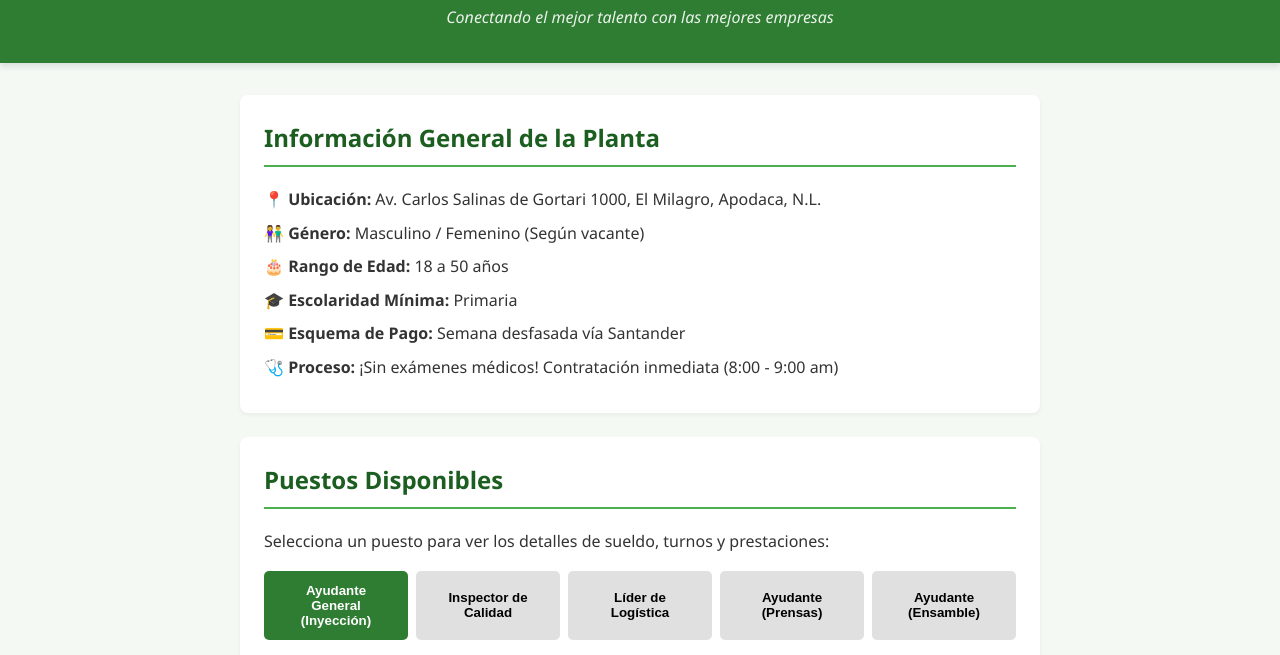
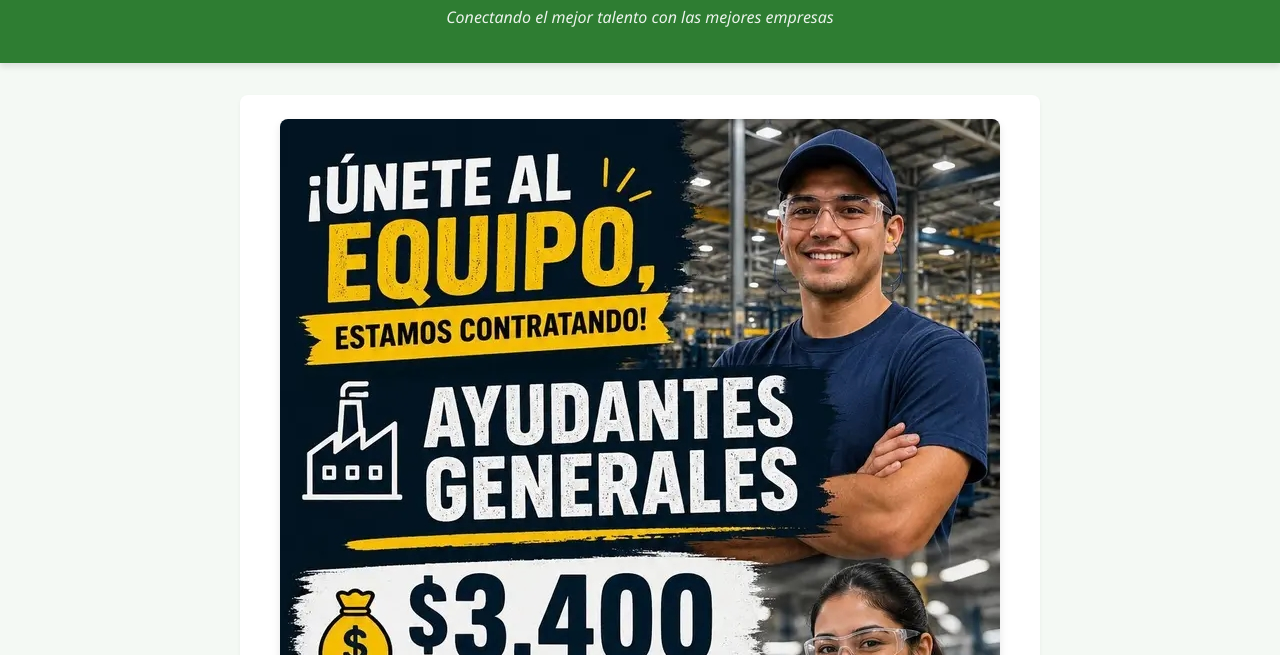
Before and after one commit to valdomtec-arch/bolsa-trabajo-yu-joung, a plain HTML site: page index.html in a window 1280 px wide. Shown: the part 86-741 px from the top of the page. Drawn offline with Linux system fonts and the light colour scheme.

Commit message:
Añadir imagen de Ju-Young al inicio de la página

```diff
--- a/index.html
+++ b/index.html
@@ -53,6 +53,17 @@
             padding: 1.5rem;
             margin-bottom: 1.5rem;
             box-shadow: 0 2px 4px rgba(0,0,0,0.05);
+        }
+
+        .card-image {
+            text-align: center;
+        }
+
+        .card-image img {
+            max-width: 100%;
+            height: auto;
+            border-radius: 8px;
+            box-shadow: 0 4px 8px rgba(0,0,0,0.1);
         }
 
         h2 {
@@ -186,6 +197,10 @@
 
     <div class="container">
 
+        <div class="card card-image">
+            <img src="imagen-yu-joung.jpg" alt="Empresa Ju-Young">
+        </div>
+
         <div class="card info-general">
             <h2>Información General de la Planta</h2>
             <p><strong>📍 Ubicación:</strong> Av. Carlos Salinas de Gortari 1000, El Milagro, Apodaca, N.L.</p>
@@ -257,7 +272,7 @@
                 <li>Hoja de retención de Infonavit (en caso de aplicar)</li>
             </ul>
             <div class="alert-box">
-                <strong>🚌 Nota sobre el Transporte:</strong> Pasan las rutas de transporte público 105, 221 y 041 en la esquina de Concordia con Carlos Salinas. En caso de no contar con ruta directa de Juárez, se otorga un <strong>bono de transporte de $140 semanales</strong>.
+                <strong>🚌 Nota sobre el Transporte:</strong> Pasan las rutas de transporte público 105, 221 y 041 en la esquina de Concordia con Carlos Salinas. En caso de no contar con ruta [...]
             </div>
         </div>
 
```
